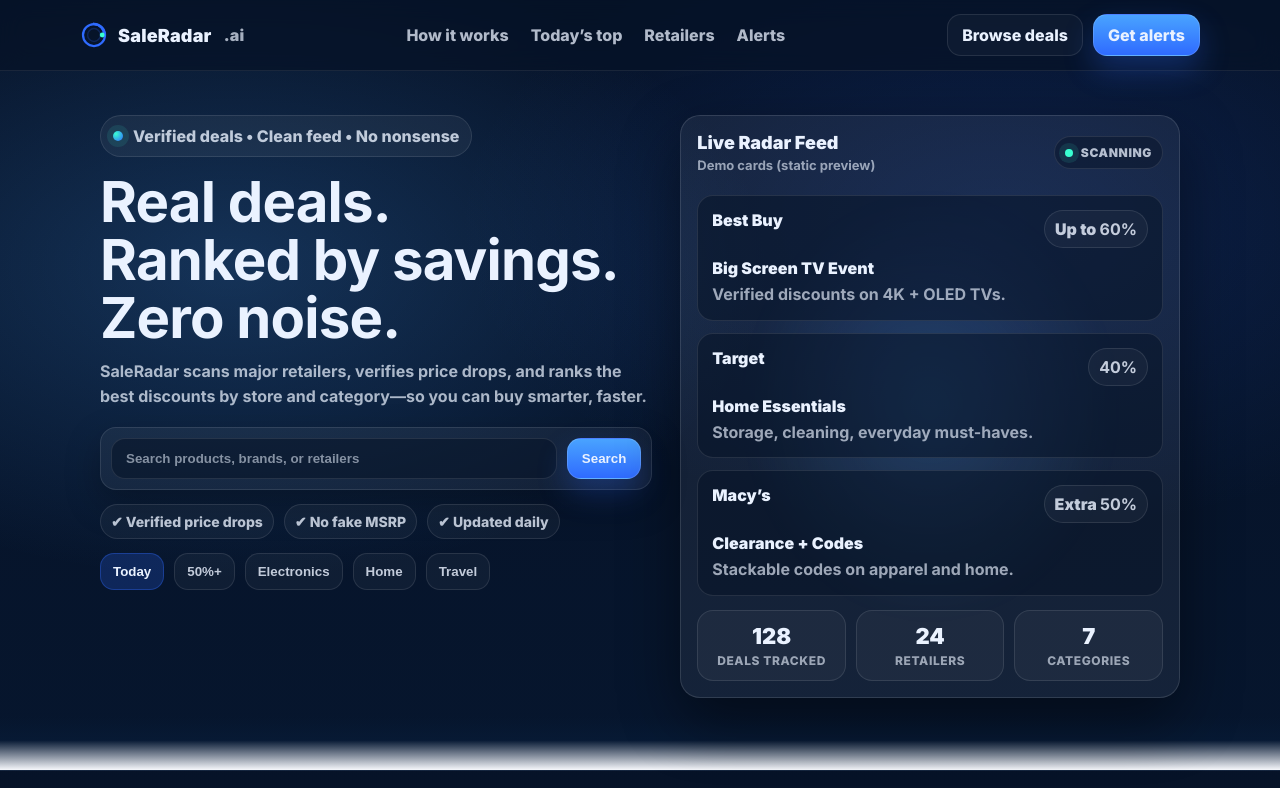
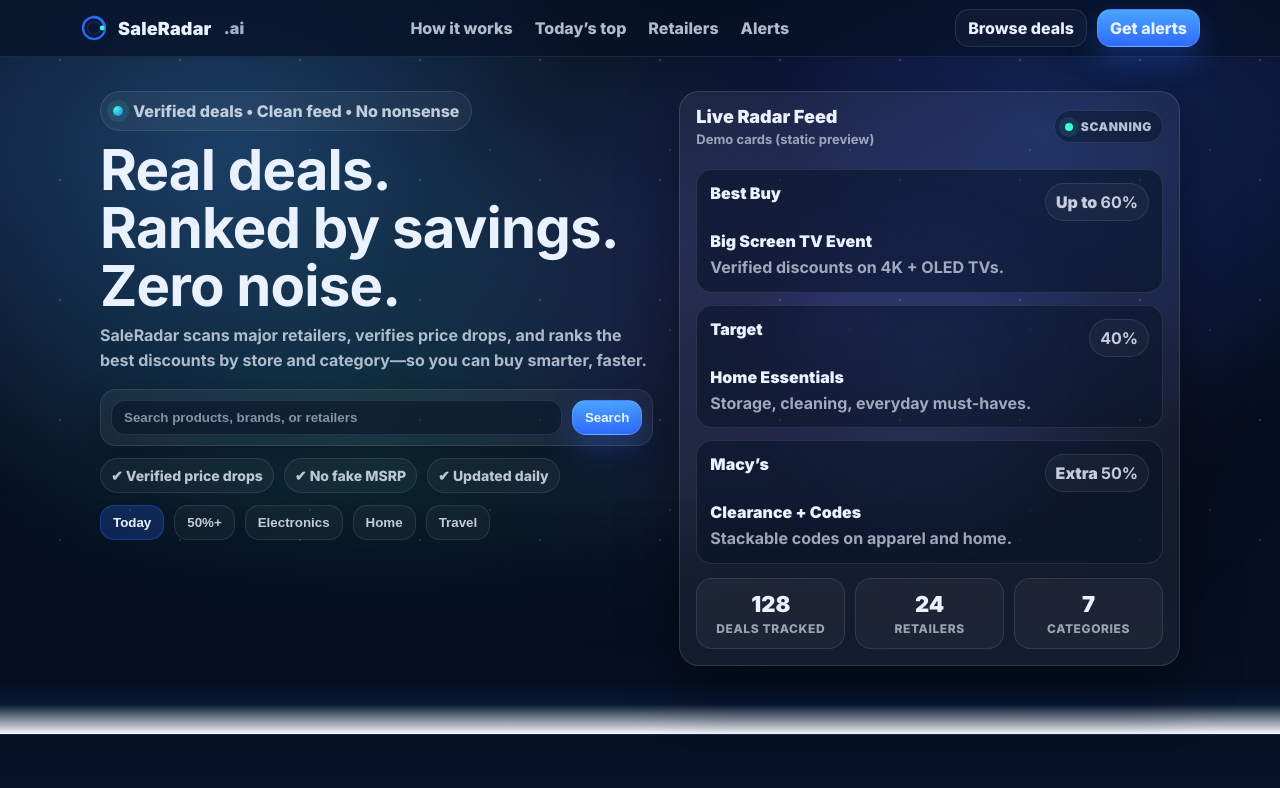
Before and after one commit to rhbroadbent/saleradar, a plain HTML site: page index.html in a window 1280 px wide. Shown: the top 788 px of the page. Drawn offline with Linux system fonts and the light colour scheme.

Commit message:
Add files via upload

```diff
--- a/index.html
+++ b/index.html
@@ -11,16 +11,19 @@
   <link rel="preconnect" href="https://fonts.gstatic.com" crossorigin>
   <link href="https://fonts.googleapis.com/css2?family=Inter:wght@500;700;800;900&display=swap" rel="stylesheet">
 
-  <!-- Cache-bust to avoid iPad/Vercel asset caching -->
-  <link rel="stylesheet" href="./styles.css?v=12" />
+  <!-- cache-bust -->
+  <link rel="stylesheet" href="./styles.css?v=14" />
 </head>
 
 <body>
+  <!-- COSMIC BACKGROUND LAYER -->
+  <div class="cosmic" aria-hidden="true"></div>
+
   <header class="topbar" id="top">
     <div class="container topbar__row">
       <a class="brand" href="#top" aria-label="SaleRadar home">
         <span class="brand__mark" aria-hidden="true">
-          <!-- Radar Orb + Sweep (header-optimized) -->
+          <!-- Radar Orb + Sweep -->
           <svg width="28" height="28" viewBox="0 0 28 28" fill="none" xmlns="http://www.w3.org/2000/svg" aria-hidden="true">
             <circle cx="14" cy="14" r="11" stroke="#2F6BFF" stroke-width="2.25"/>
             <circle cx="14" cy="14" r="6.4" stroke="rgba(47,107,255,.22)" stroke-width="1.5"/>
@@ -154,10 +157,10 @@
       </div>
     </section>
 
-    <!-- DARK→LIGHT TRANSITION BAND (FIX) -->
+    <!-- transition band -->
     <section class="transition" aria-hidden="true"></section>
 
-    <!-- HOW IT WORKS (DARK SURFACE) -->
+    <!-- HOW IT WORKS -->
     <section id="how" class="section section--dark">
       <div class="container">
         <div class="section__head">
@@ -185,7 +188,7 @@
       </div>
     </section>
 
-    <!-- TODAY'S TOP (LIGHT SURFACE) -->
+    <!-- TODAY'S TOP -->
     <section id="deals" class="section section--light">
       <div class="container">
         <div class="section__head">
@@ -236,7 +239,7 @@
       </div>
     </section>
 
-    <!-- RETAILERS (FORCED DARK SURFACE, READABLE) -->
+    <!-- RETAILERS (forced dark surface) -->
     <section id="retailers" class="section section--retailers">
       <div class="container">
         <div class="section__head">
@@ -257,7 +260,7 @@
       </div>
     </section>
 
-    <!-- ALERTS (LIGHT SURFACE) -->
+    <!-- ALERTS -->
     <section id="alerts" class="section section--light">
       <div class="container cta">
         <div>
@@ -300,6 +303,6 @@
     </div>
   </footer>
 
-  <script src="./script.js?v=12"></script>
+  <script src="./script.js?v=14"></script>
 </body>
 </html>
--- a/script.js
+++ b/script.js
@@ -1,7 +1,6 @@
-// Footer year
 document.getElementById("year").textContent = new Date().getFullYear();
 
-// Prevent demo forms from reloading the page
+// Demo forms
 document.querySelectorAll("form").forEach((f) => {
   f.addEventListener("submit", (e) => {
     e.preventDefault();
@@ -9,7 +8,7 @@
   });
 });
 
-// Mobile menu (reliable)
+// Mobile menu
 const hamburger = document.getElementById("hamburger");
 const mobileNav = document.getElementById("mobileNav");
 
--- a/styles.css
+++ b/styles.css
@@ -21,16 +21,16 @@
   font-family: "Inter", system-ui, -apple-system, Segoe UI, Roboto, Helvetica, Arial;
   color: var(--ink);
 
-  /* FIX: smoother dark-to-light, no harsh seam on iPad sizes */
-  background:
-    radial-gradient(900px 520px at 18% 12%, rgba(73,163,255,.22), transparent 60%),
-    radial-gradient(900px 520px at 78% 10%, rgba(47,107,255,.16), transparent 60%),
-    linear-gradient(180deg,
-      var(--bg0) 0%,
-      var(--bg1) 74%,
-      rgba(246,248,252,.88) 78%,
-      var(--light) 100%
-    );
+  /* base (light area) */
+  background: linear-gradient(180deg,
+    #050b1a 0%,
+    #061227 52%,
+    #071a35 70%,
+    rgba(246,248,252,.92) 78%,
+    #f6f8fc 100%
+  );
+  position: relative;
+  overflow-x: hidden;
 }
 
 a{ color:inherit; text-decoration:none; }
@@ -44,7 +44,7 @@
 .btn{
   display:inline-flex; align-items:center; justify-content:center;
   border-radius: 14px;
-  padding: 10px 14px;
+  padding: 8px 12px; /* premium tighter */
   font-weight: 800;
   border: 1px solid var(--line);
   background: rgba(255,255,255,.05);
@@ -61,12 +61,56 @@
 .btn--ghost{ background: rgba(255,255,255,.03); }
 .w-full{ width:100%; }
 
+/* === COSMIC OVERLAY (nebula + stars + grain) === */
+.cosmic{
+  position: fixed;
+  inset: 0;
+  z-index: -1;
+  pointer-events: none;
+
+  background:
+    radial-gradient(900px 600px at 18% 18%, rgba(73,163,255,.34), transparent 62%),
+    radial-gradient(800px 520px at 82% 16%, rgba(47,107,255,.28), transparent 60%),
+    radial-gradient(700px 520px at 65% 40%, rgba(120,92,255,.22), transparent 62%),
+    radial-gradient(700px 520px at 30% 55%, rgba(57,255,209,.10), transparent 65%),
+    radial-gradient(1200px 700px at 50% 0%, rgba(0,0,0,.36), transparent 55%),
+    radial-gradient(1200px 900px at 50% 35%, rgba(0,0,0,.26), transparent 60%);
+
+  /* Fade out so light sections stay clean */
+  -webkit-mask-image: linear-gradient(180deg, rgba(0,0,0,1) 0%, rgba(0,0,0,1) 62%, rgba(0,0,0,.35) 72%, rgba(0,0,0,0) 82%);
+          mask-image: linear-gradient(180deg, rgba(0,0,0,1) 0%, rgba(0,0,0,1) 62%, rgba(0,0,0,.35) 72%, rgba(0,0,0,0) 82%);
+}
+
+.cosmic::before{
+  content:"";
+  position:absolute;
+  inset:0;
+  opacity: .34;
+  background-image:
+    radial-gradient(circle, rgba(255,255,255,.55) 1px, transparent 1.6px),
+    radial-gradient(circle, rgba(255,255,255,.35) 1px, transparent 1.6px);
+  background-size: 120px 120px, 180px 180px;
+  background-position: 0 0, 40px 60px;
+  filter: blur(.1px);
+}
+
+.cosmic::after{
+  content:"";
+  position:absolute;
+  inset:0;
+  opacity: .10;
+  background-image:
+    repeating-linear-gradient(0deg, rgba(255,255,255,.02) 0 1px, transparent 1px 3px),
+    repeating-linear-gradient(90deg, rgba(255,255,255,.015) 0 1px, transparent 1px 4px);
+  mix-blend-mode: overlay;
+}
+
 /* Topbar */
 .topbar{
   position: sticky;
   top: 0;
   z-index: 999;
-  background: rgba(6,18,39,.72);
+  background: rgba(6,18,39,.70);
   border-bottom: 1px solid rgba(255,255,255,.08);
   backdrop-filter: blur(12px);
 }
@@ -74,7 +118,7 @@
   display:flex;
   align-items:center;
   justify-content:space-between;
-  padding: 14px 0;
+  padding: 9px 0; /* premium tighter */
   gap: 16px;
 }
 
@@ -117,7 +161,7 @@
 /* Mobile menu */
 .mobilemenu[hidden]{ display:none; }
 .mobilemenu{
-  margin: 0 auto 14px;
+  margin: 0 auto 12px;
   padding: 12px;
   border-radius: 16px;
   border: 1px solid rgba(255,255,255,.10);
@@ -126,7 +170,7 @@
 }
 .mobilemenu__link{
   display:block;
-  padding: 12px 12px;
+  padding: 11px 12px;
   border-radius: 14px;
   border: 1px solid rgba(255,255,255,.10);
   background: rgba(255,255,255,.04);
@@ -135,17 +179,17 @@
 }
 
 /* Hero */
-.hero{ padding: 44px 0 18px; }
+.hero{ padding: 34px 0 14px; } /* premium tighter */
 .hero__grid{
   display:grid;
   grid-template-columns: 1.05fr .95fr;
-  gap: 28px;
+  gap: 26px;
   align-items: start;
 }
 
 .pill{
   display:inline-flex; align-items:center; gap:10px;
-  padding: 10px 12px;
+  padding: 9px 12px;
   border-radius: 999px;
   border: 1px solid rgba(255,255,255,.10);
   background: rgba(255,255,255,.05);
@@ -158,13 +202,13 @@
   box-shadow: 0 0 0 6px rgba(57,255,209,.10);
 }
 .hero__title{
-  margin: 16px 0 12px;
+  margin: 10px 0 8px; /* premium tighter */
   font-size: clamp(38px, 4.4vw, 58px);
   line-height: 1.03;
   letter-spacing: -0.8px;
 }
 .hero__sub{
-  margin: 0 0 18px;
+  margin: 0 0 16px;
   color: var(--muted);
   line-height: 1.55;
   max-width: 560px;
@@ -182,7 +226,7 @@
 }
 .search input{
   flex:1;
-  padding: 12px 14px;
+  padding: 9px 12px; /* premium tighter */
   border-radius: 14px;
   border: 1px solid rgba(255,255,255,.10);
   background: rgba(7,19,39,.55);
@@ -194,7 +238,7 @@
 
 .trust{
   display:flex; flex-wrap:wrap; gap:10px;
-  margin-top: 14px;
+  margin-top: 12px;
   color: rgba(234,242,255,.78);
   font-weight: 800;
   font-size: 14px;
@@ -208,10 +252,10 @@
 
 .chips{
   display:flex; flex-wrap:wrap; gap:10px;
-  margin-top: 14px;
+  margin-top: 12px;
 }
 .chip{
-  padding: 10px 12px;
+  padding: 9px 12px;
   border-radius: 14px;
   border: 1px solid rgba(255,255,255,.10);
   background: rgba(255,255,255,.04);
@@ -238,7 +282,7 @@
 }
 .panel__head{
   display:flex; align-items:center; justify-content:space-between;
-  padding: 16px 16px 10px;
+  padding: 14px 16px 10px;
 }
 .panel__title{ font-weight: 900; font-size: 18px; }
 .panel__sub{ color: rgba(234,242,255,.62); font-weight: 700; margin-top: 4px; font-size: 13px; }
@@ -266,7 +310,7 @@
   border-radius: 16px;
   border: 1px solid rgba(255,255,255,.10);
   background: rgba(7,19,39,.55);
-  padding: 14px;
+  padding: 13px;
   margin: 12px 0;
 }
 .feedcard__top{ display:flex; align-items:flex-start; justify-content:space-between; gap: 12px; }
@@ -305,6 +349,7 @@
   background: radial-gradient(closest-side, rgba(73,163,255,.20), transparent 65%);
   filter: blur(12px);
   z-index: -1;
+  opacity: .55; /* prevent double-glow with cosmic */
 }
 
 /* Transition band (prevents seam) */
@@ -320,12 +365,13 @@
 .section__head p{ margin: 10px 0 0; font-weight: 700; }
 
 .section--dark{
-  background: linear-gradient(180deg, rgba(6,18,39,.88) 0%, rgba(7,26,53,.88) 100%);
+  background: linear-gradient(180deg, rgba(6,18,39,.86) 0%, rgba(7,26,53,.86) 100%);
   border-top: 1px solid rgba(255,255,255,.06);
   border-bottom: 1px solid rgba(255,255,255,.06);
 }
 .section--dark .section__head p{ color: rgba(234,242,255,.68); }
 
+/* Light sections */
 .section--light{
   background: var(--light);
   color: #0f172a;
@@ -342,7 +388,7 @@
   border-radius: 18px;
   border: 1px solid rgba(255,255,255,.10);
   background: rgba(255,255,255,.05);
-  padding: 18px;
+  padding: 16px;
 }
 .step__n{
   width: 34px; height: 34px;
@@ -365,7 +411,7 @@
   background: #fff;
   border: 1px solid rgba(15,23,42,.10);
   border-radius: 18px;
-  padding: 18px;
+  padding: 15px; /* premium tighter */
   box-shadow: 0 12px 24px rgba(15,23,42,.06);
 }
 .deal__meta{
@@ -384,7 +430,7 @@
   margin-top: 18px;
 }
 .tab{
-  padding: 10px 12px;
+  padding: 9px 12px;
   border-radius: 999px;
   border: 1px solid rgba(15,23,42,.12);
   background: rgba(15,23,42,.04);
@@ -400,7 +446,7 @@
 
 /* Retailers (forced readable dark surface) */
 .section--retailers{
-  background: linear-gradient(180deg, rgba(6,18,39,.96) 0%, rgba(7,26,53,.96) 100%);
+  background: linear-gradient(180deg, rgba(6,18,39,.94) 0%, rgba(7,26,53,.94) 100%);
   border-top: 1px solid rgba(255,255,255,.06);
   border-bottom: 1px solid rgba(255,255,255,.06);
 }
@@ -414,10 +460,10 @@
 }
 .ret{
   display:flex; align-items:center; justify-content:space-between;
-  padding: 14px 16px;
+  padding: 12px 14px; /* premium tighter */
   border-radius: 16px;
   border: 1px solid rgba(255,255,255,.12);
-  background: rgba(255,255,255,.06);
+  background: rgba(255,255,255,.08);
   font-weight: 900;
   color: rgba(234,242,255,.92);
 }
@@ -431,7 +477,7 @@
   border-radius: 22px;
   border: 1px solid rgba(15,23,42,.10);
   box-shadow: 0 18px 40px rgba(15,23,42,.08);
-  padding: 20px;
+  padding: 18px;
 }
 .cta p{ margin: 10px 0 0; color: rgba(15,23,42,.68); font-weight: 650; }
 .cta__form{ display:flex; gap: 10px; align-items:center; }
@@ -470,7 +516,6 @@
   .cta__form{ width:100%; }
   .cta__form input{ width: 100%; }
 }
-
 @media (max-width: 860px){
   .nav{ display:none; }
   .hamburger{ display:inline-block; }
```
